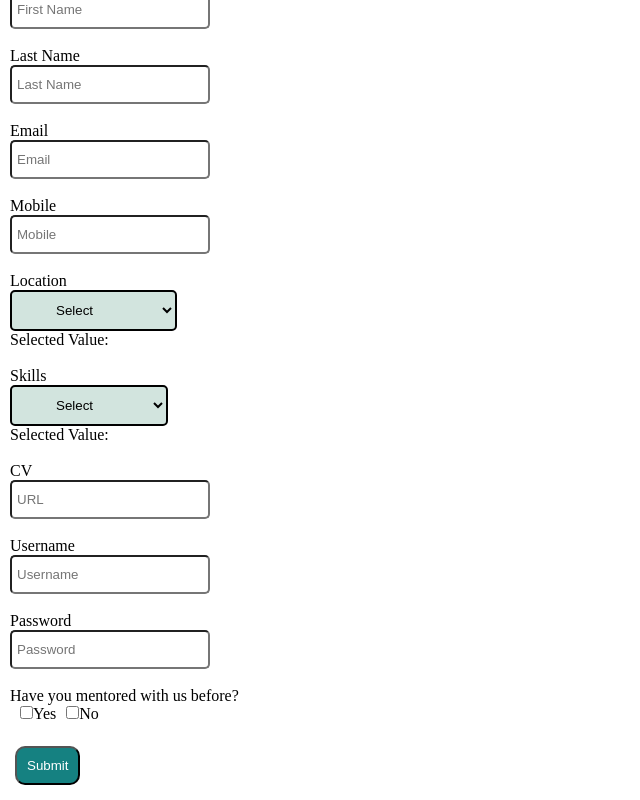
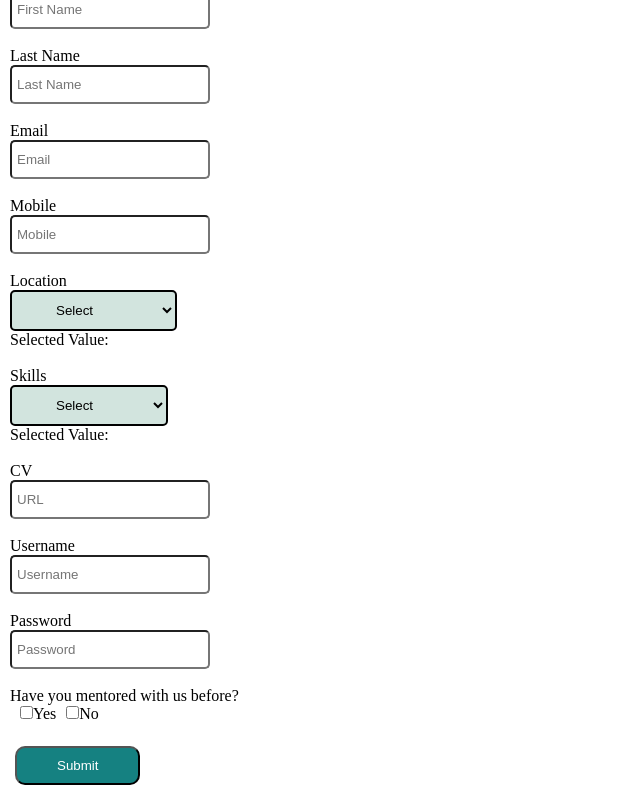
Before and after one commit to SheCodesAus/layer_8_victory_frontend_bris_2023, a React (Vite) app in the folder mentorship/: page /apply in a window 1280 px wide. Shown: the part 220-1020 px from the top of the page, without its empty margins (0-640 px from the left). Built offline with nearby package versions, Linux system fonts and the light colour scheme.

Commit message:
button css

```diff
--- a/mentorship/src/assets/components/Buttton/Button.css
+++ b/mentorship/src/assets/components/Buttton/Button.css
@@ -1,9 +1,10 @@
 .btn-info {
     color:white;
     background-color:rgb(21, 129, 129);
-    padding:10px;
+    padding:10px 40px;
     border-radius:10px ;
     margin:5px;
 
 
+
 }
```
